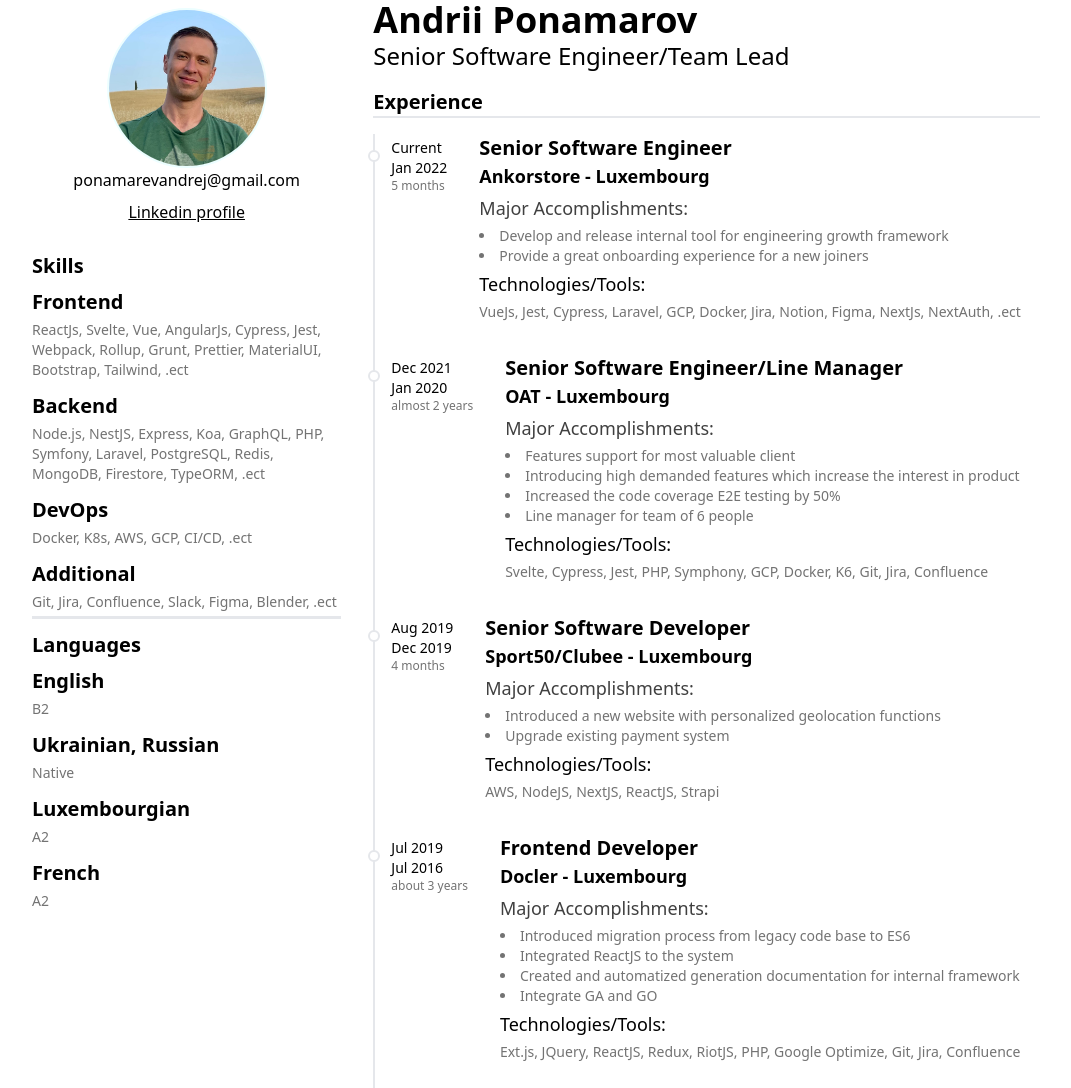
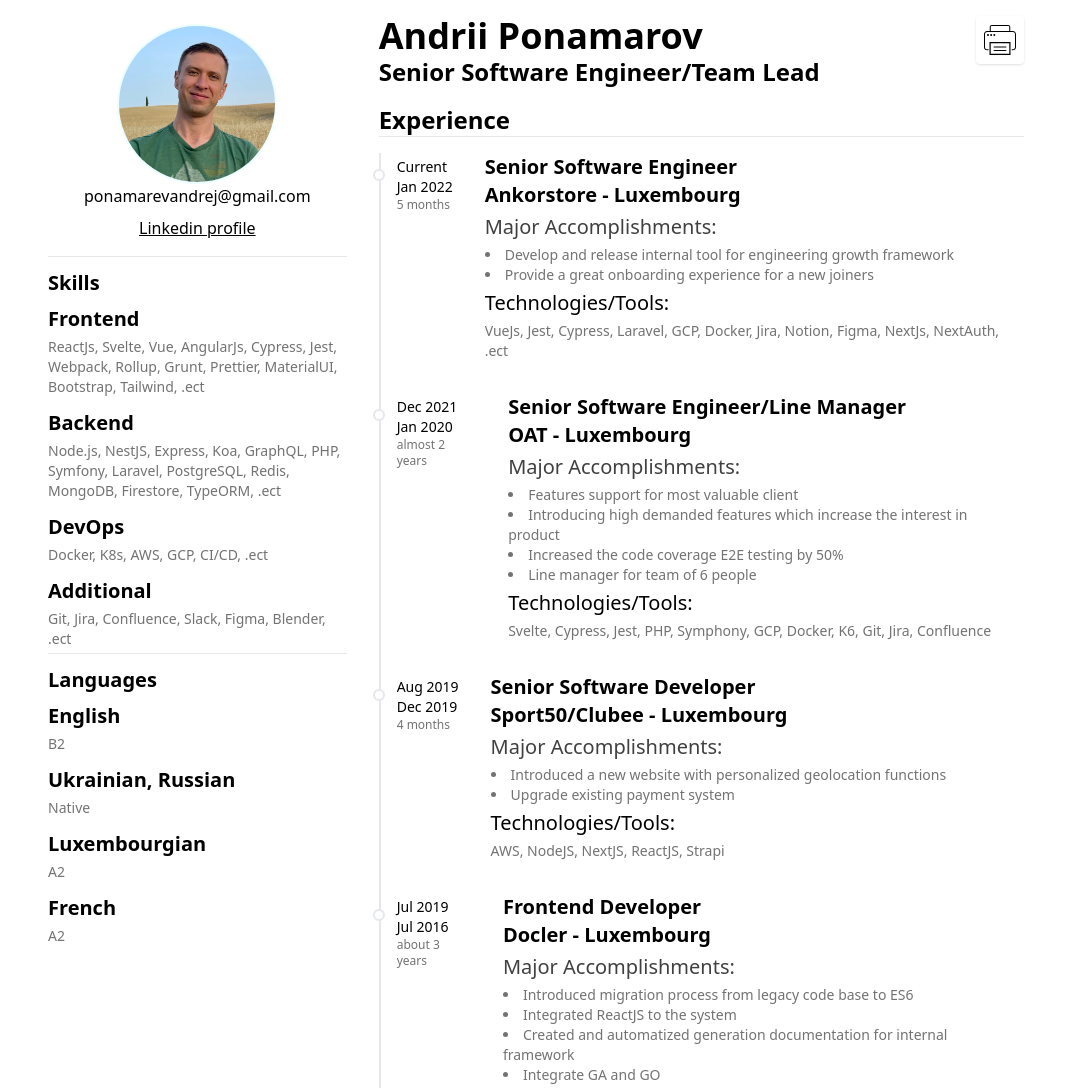
Before and after one commit to dresha-dev/cv, a Gatsby site: page / in a window 1280 px wide. Shown: the top 1088 px of the page, without its empty margins (112-1183 px from the left). Built offline with nearby package versions, Linux system fonts and the light colour scheme; Gatsby itself is replaced by a stand-in of ours.

Commit message:
refactor: Flat components

```diff
--- /dev/null
+++ b/src/components/Education.tsx
@@ -0,0 +1,46 @@
+import React from "react";
+import { format, formatDistance, formatDuration } from "date-fns";
+
+const items = [
+  {
+    startDate: "2003-08-01",
+    endDate: "20008-06-01",
+    title: "Master Degree",
+    name: "Oles Honchar Dnipro National University",
+    location: "Ukraine",
+  },
+];
+
+const Education = () => (
+  <section className="my-4 flex flex-col break-inside-avoid-page">
+    <h2 className="mb-4 border-b">Education</h2>
+    {items.map((item, index) => (
+      <div
+        key={index}
+        className="border-l-2 relative px-4 gap-8 pb-8
+      flex
+      after:w-3 after:h-3 after:absolute after:top-4 after:-left-2 after:content-[''] after:border-2 after:rounded-full after:bg-white
+      "
+      >
+        <div className="flex flex-col text-sm pt-1">
+          <span className="whitespace-nowrap">
+            {item.endDate
+              ? format(new Date(item.endDate), "LLL yyyy")
+              : "Current"}
+          </span>
+          <span className="whitespace-nowrap">
+            {format(new Date(item.startDate), "LLL yyyy")}
+          </span>
+        </div>
+        <div>
+          <h3>{item.title}</h3>
+          <h3>
+            {item.name} - {item.location}
+          </h3>
+        </div>
+      </div>
+    ))}
+  </section>
+);
+
+export default Education;
--- a/src/components/History/index.tsx
+++ b/src/components/History.tsx
@@ -78,10 +78,10 @@ const List: React.FC<{ items: string[]; title: string }> = ({
   title,
 }) => (
   <>
-    <h4 className="text-lg my-1 text-neutral-700">{title}</h4>
+    <h4 className="my-1 text-neutral-700">{title}</h4>
     <ul className="text-neutral-500">
       {items.map((item, index) => (
-        <li key={index} className="list-disc list-inside text-sm">
+        <li key={index} className="list-disc list-inside">
           {item}
         </li>
       ))}
@@ -91,13 +91,13 @@ const List: React.FC<{ items: string[]; title: string }> = ({
 
 const History = () => (
   <section className="my-4 flex flex-col break-inside-avoid-page">
-    <h2 className="text-xl font-bold mb-4 border-b-2">Experience</h2>
+    <h2 className="mb-4 border-b">Experience</h2>
     {items.map((item, index) => (
       <div
         key={index}
         className="border-l-2 relative px-4 gap-8 pb-8
         flex
-        after:w-3 after:h-3 after:absolute after:top-4 after:left-[-7px] after:content-[''] after:border-2 after:rounded-full after:bg-white
+        after:w-3 after:h-3 after:absolute after:top-4 after:-left-2 after:content-[''] after:border-2 after:rounded-full after:bg-white
         "
       >
         <div className="flex flex-col text-sm pt-1">
@@ -117,13 +117,14 @@ const History = () => (
           </span>
         </div>
         <div>
-          <h3 className="text-xl font-bold">{item.title}</h3>
-          <p className="font-bold text-lg">
+          <h3>
+            {item.title}
+            <br />
             {item.company} - {item.location}
-          </p>
+          </h3>
 
           <List title="Major Accomplishments:" items={item.accomplishments} />
-          <h4 className="text-lg my-1">Technologies/Tools:</h4>
+          <h4 className="my-1">Technologies/Tools:</h4>
           <p className="text-neutral-500 text-sm">{item.technologies}</p>
         </div>
       </div>
--- a/src/components/Languages/index.tsx
+++ b/src/components/Languages.tsx
@@ -1,5 +1,5 @@
 import React from "react";
-import SideList from "../SideList";
+import SideList from "./SideList";
 
 const languages = [
   {
--- /dev/null
+++ b/src/components/PrintButton.tsx
@@ -0,0 +1,14 @@
+import React from "react";
+import PrintIcon from "./PrintIcon";
+
+const Button = () => (
+  <button
+    title="Save as PDF or Print"
+    className="ml-2 w-12 px-2 py-2 shadow rounded print:hidden md:absolute right-0 top-0"
+    onClick={window.print}
+  >
+    <PrintIcon />
+  </button>
+);
+
+export default Button;
--- /dev/null
+++ b/src/components/PrintIcon.tsx
@@ -0,0 +1,57 @@
+import React from "react";
+
+const PrintIcon = () => (
+  <svg
+    version="1.1"
+    id="Layer_1"
+    xmlns="http://www.w3.org/2000/svg"
+    xmlnsXlink="http://www.w3.org/1999/xlink"
+    x="0px"
+    y="0px"
+    viewBox="0 0 64 64"
+    enableBackground="new 0 0 64 64"
+    xmlSpace="preserve"
+    className="w-full h-full"
+  >
+    <g id="Printer">
+      <path
+        d="M57.7881012,14.03125H52.5v-8.0625c0-2.2091999-1.7909012-4-4-4h-33c-2.2091999,0-4,1.7908001-4,4v8.0625H6.2119002
+		C2.7871001,14.03125,0,16.8183498,0,20.2431507V46.513649c0,3.4248009,2.7871001,6.2119026,6.2119002,6.2119026h2.3798995
+		c0.5527,0,1-0.4472008,1-1c0-0.5527-0.4473-1-1-1H6.2119002C3.8896,50.7255516,2,48.8359489,2,46.513649V20.2431507
+		c0-2.3223,1.8896-4.2119007,4.2119002-4.2119007h51.5762024C60.1102982,16.03125,62,17.9208508,62,20.2431507V46.513649
+		c0,2.3223-1.8897018,4.2119026-4.2118988,4.2119026H56c-0.5527992,0-1,0.4473-1,1c0,0.5527992,0.4472008,1,1,1h1.7881012
+		C61.2128983,52.7255516,64,49.9384499,64,46.513649V20.2431507C64,16.8183498,61.2128983,14.03125,57.7881012,14.03125z
+		 M13.5,5.96875c0-1.1027999,0.8971996-2,2-2h33c1.1027985,0,2,0.8972001,2,2v8h-37V5.96875z"
+      />
+      <path
+        d="M44,45.0322495H20c-0.5517998,0-0.9990005,0.4472008-0.9990005,0.9990005S19.4482002,47.0302505,20,47.0302505h24
+		c0.5517006,0,0.9990005-0.4472008,0.9990005-0.9990005S44.5517006,45.0322495,44,45.0322495z"
+      />
+      <path
+        d="M44,52.0322495H20c-0.5517998,0-0.9990005,0.4472008-0.9990005,0.9990005S19.4482002,54.0302505,20,54.0302505h24
+		c0.5517006,0,0.9990005-0.4472008,0.9990005-0.9990005S44.5517006,52.0322495,44,52.0322495z"
+      />
+      <circle cx="7.9590998" cy="21.8405495" r="2" />
+      <circle cx="14.2856998" cy="21.8405495" r="2" />
+      <circle cx="20.6121998" cy="21.8405495" r="2" />
+      <path d="M11,62.03125h42v-26H11V62.03125z M13.4036999,38.4349518h37.1925964v21.1925964H13.4036999V38.4349518z" />
+    </g>
+    <g></g>
+    <g></g>
+    <g></g>
+    <g></g>
+    <g></g>
+    <g></g>
+    <g></g>
+    <g></g>
+    <g></g>
+    <g></g>
+    <g></g>
+    <g></g>
+    <g></g>
+    <g></g>
+    <g></g>
+  </svg>
+);
+
+export default PrintIcon;
--- /dev/null
+++ b/src/components/Profile.tsx
@@ -0,0 +1,20 @@
+import React from "react";
+import avatar from "../images/avatar.jpg";
+
+const email = "ponamarevandrej@gmail.com";
+const linkedin = "https://www.linkedin.com/in/andrii-ponamarov-7b413484/";
+
+const Profile = () => (
+  <section className="p-2 flex flex-col items-center">
+    <img
+      src={avatar}
+      className="object-cover w-40 h-40 rounded-full border-2 border-cyan-50"
+    />
+    <a href={`mailto:${email}`}>{email}</a>
+    <a target="_blank" href={linkedin} className="print:hidden underline mt-2">
+      Linkedin profile
+    </a>
+  </section>
+);
+
+export default Profile;
--- a/src/components/Profile/index.tsx
+++ /dev/null
@@ -1,24 +0,0 @@
-import React from "react";
-import avatar from "../../images/avatar.jpg";
-
-const email = "ponamarevandrej@gmail.com";
-const linkedin = "https://www.linkedin.com/in/andrii-ponamarov-7b413484/";
-
-export default function Profile() {
-  return (
-    <section className="p-2 flex flex-col items-center">
-      <img
-        src={avatar}
-        className="object-cover w-40 h-40 rounded-full border-2 border-cyan-50"
-      />
-      <a href={`mailto:${email}`}>{email}</a>
-      <a
-        target="_blank"
-        href={linkedin}
-        className="print:hidden underline mt-2"
-      >
-        Linkedin profile
-      </a>
-    </section>
-  );
-}
--- a/src/components/SideList/index.tsx
+++ b/src/components/SideList.tsx
@@ -11,7 +11,7 @@ interface IProps {
 }
 
 const SideList: React.FC<IProps> = ({ items, title }) => (
-  <section className="pt-3">
+  <section className="pt-3 border-t border-gray-200 ">
     <h3>{title}</h3>
     {items.map((item) => (
       <div key={item.name} className="mt-2">
--- a/src/components/Skills/index.tsx
+++ b/src/components/Skills.tsx
@@ -1,5 +1,5 @@
 import React from "react";
-import SideList from "../SideList";
+import SideList from "./SideList";
 
 const skills = [
   {
--- a/src/components/Title/index.tsx
+++ b/src/components/Title.tsx
@@ -1,10 +1,12 @@
 import React from "react";
+import PrintButton from "./PrintButton";
 
 interface IProps {
   className?: string;
 }
 const Title: React.FC<IProps> = ({ className = "" }) => (
-  <section className={`flex flex-col ${className}`}>
+  <section className={`flex flex-col relative ${className}`}>
+    <PrintButton />
     <h1>Andrii Ponamarov</h1>
     <h2>Senior Software Engineer/Team Lead</h2>
   </section>
--- a/src/css/index.css
+++ b/src/css/index.css
@@ -4,15 +4,29 @@
 
 @layer base {
   h1 {
-    @apply text-4xl font-bold;
+    @apply text-xl;
+    @apply md:text-4xl font-bold;
   }
 
   h2 {
-    @apply text-2xl;
+    @apply text-base;
+    @apply md:text-2xl font-bold;
   }
 
   h3 {
-    @apply text-xl font-bold;
+    @apply text-base;
+    @apply md:text-xl font-bold;
+  }
+
+  h4 {
+    @apply text-base;
+    @apply md:text-xl;
+  }
+
+  p,
+  li {
+    @apply text-sm;
+    @apply md:text-sm;
   }
 
   @media print {
--- a/src/pages/index.tsx
+++ b/src/pages/index.tsx
@@ -5,9 +5,10 @@ import Title from "../components/Title";
 import History from "../components/History";
 import Skills from "../components/Skills";
 import Languages from "../components/Languages";
+import Education from "../components/Education";
 
 const IndexPage = () => (
-  <main className="max-w-screen-lg mx-auto min-w-min print:overflow-visible">
+  <main className="max-w-screen-lg mx-auto min-w-min print:overflow-visible p-4">
     <div className="md:w-1/3 md:float-left print:float-left print:w-1/3">
       <Profile />
     </div>
@@ -16,11 +17,11 @@ const IndexPage = () => (
 
     <div className="md:float-left print:float-left md:w-1/3 print:w-1/3 clear-left px-4 mt-2">
       <Skills />
-      <hr className="border-b-2 border-gray-200 " />
       <Languages />
     </div>
     <div className="pl-4 inline-block md:w-2/3 print:w-2/3">
       <History />
+      <Education />
     </div>
   </main>
 );
```
